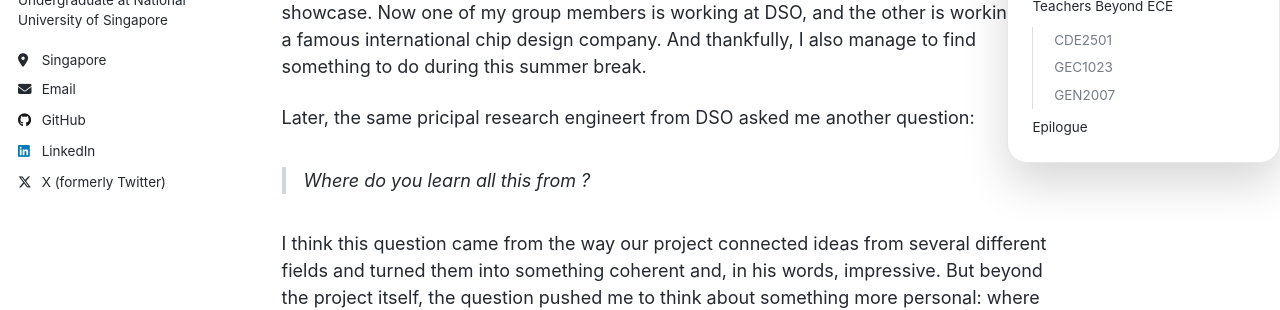
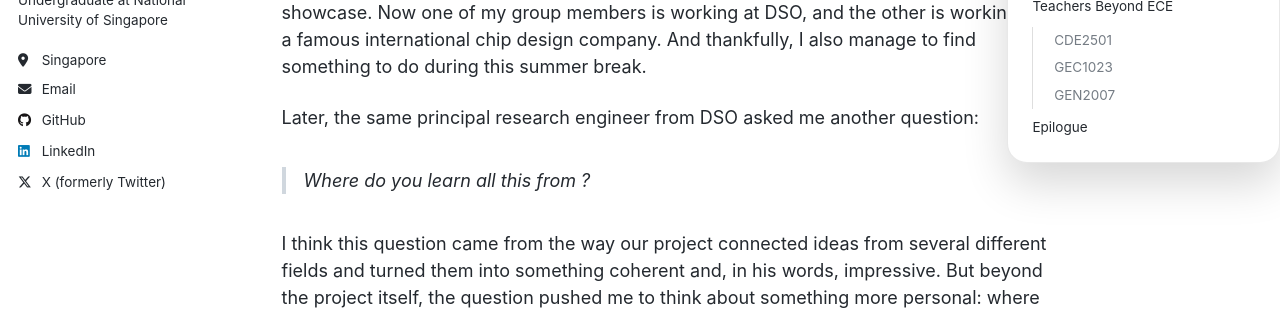
Before and after one commit to mendax1234/mendax1234.github.io, a Jekyll site: the page built from _posts/2026-06-25-NUS-CEG-Y2S2-Recap.md, in a window 1280 px wide and 900 px high. Shown: the part 326-636 px from the top of the window. Built offline with Jekyll 4.4.1, drawn with Linux system fonts in a browser that asks for light colours.

Commit message:
fix typos

```diff
--- a/_posts/2026-06-25-NUS-CEG-Y2S2-Recap.md
+++ b/_posts/2026-06-25-NUS-CEG-Y2S2-Recap.md
@@ -14,7 +14,7 @@ tags:
 
 This was what a principal research engineer from DSO, Singapore, told our group after I presented two of my projects with my teammates at the NUS ExCEllence 2026 project showcase. Now one of my group members is working at DSO, and the other is working at a famous international chip design company. And thankfully, I also manage to find something to do during this summer break.
 
-Later, the same pricipal research engineert from DSO asked me another question:
+Later, the same principal research engineer from DSO asked me another question:
 
 > Where do you learn all this from ?
 
```
